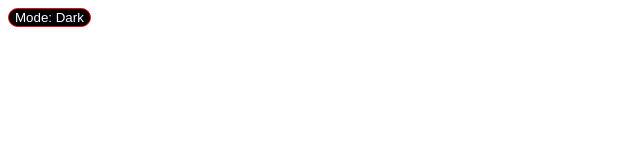
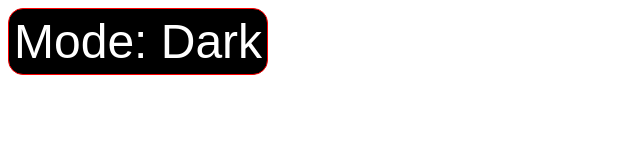
Before and after one commit to amar-codingenthusiast/dark-mode, a plain HTML site: page index.html in a window 1280 px wide. Shown: the whole page, without its empty margins (0-640 px from the left). Drawn offline with Linux system fonts and the light colour scheme.

Commit message:
Update style.css

```diff
--- a/style.css
+++ b/style.css
@@ -7,6 +7,8 @@
     color: white;
 }
 button {
+    font-size: 48px;
+    padding: 5px;
     background-color: black;
     color: white;
     border: 1.5px red solid;
```
